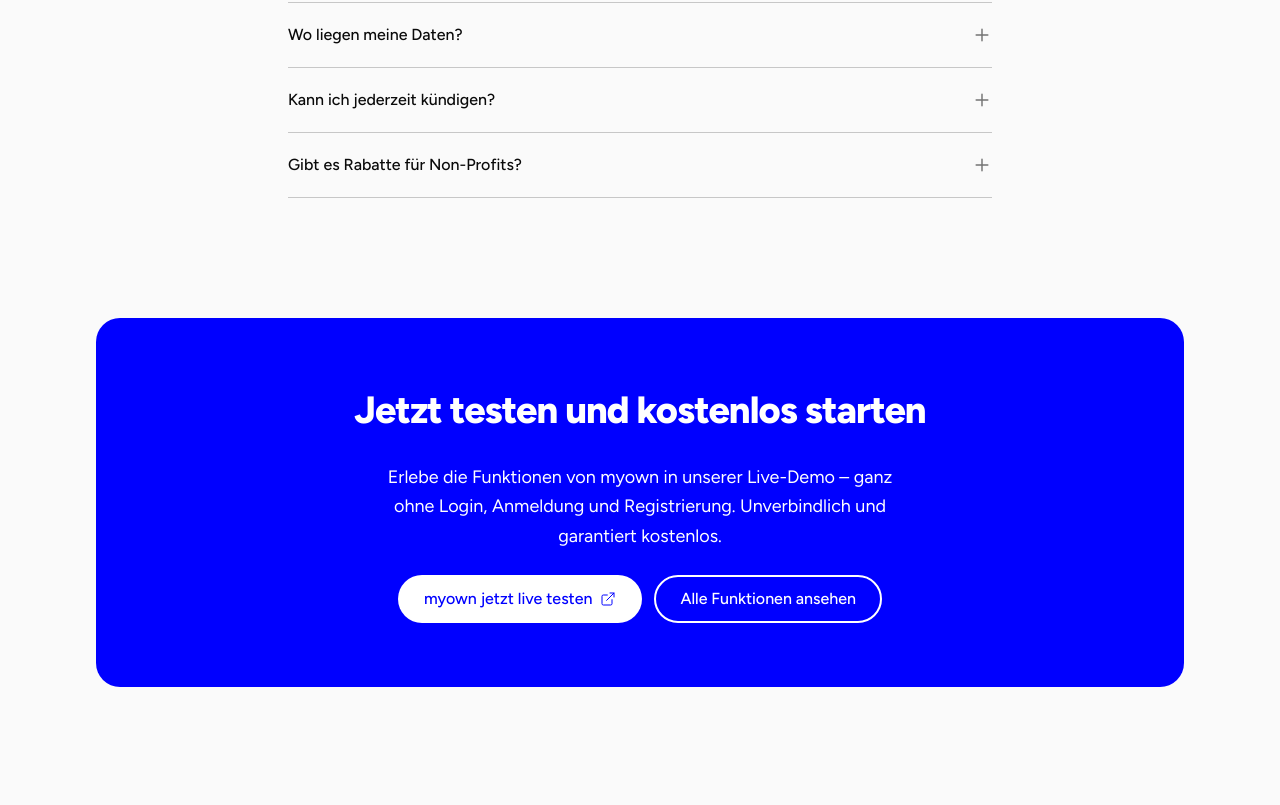
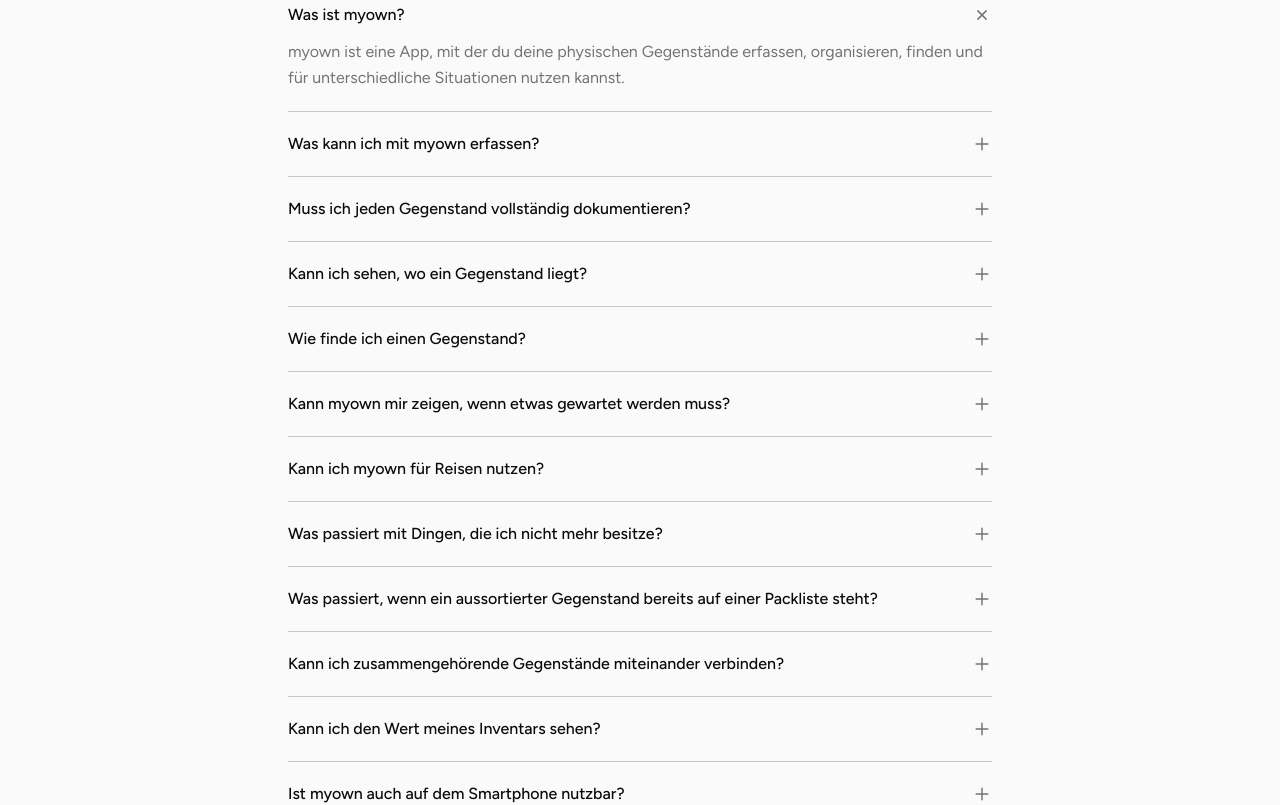
Before and after one commit to mrcldbrnr/marketing-page, a Next.js app: page /faq in a window 1280 px wide. Shown: the part 360-1165 px from the top of the page. Built offline with nearby package versions, Linux system fonts and the light colour scheme; no server answers.

Commit message:
faq: initial commit

```diff
--- a/src/app/faq/page.tsx
+++ b/src/app/faq/page.tsx
@@ -1,24 +1,28 @@
 import { Faq } from "@/components/sections/faq";
 import { Cta } from "@/components/sections/cta";
-import { pricing } from "@/content/pricing";
-import { siteConfig } from "@/content/site";
+import { faqPage } from "@/content/faq";
 import { createMetadata } from "@/lib/metadata";
 
 export const metadata = createMetadata({
   title: "FAQ",
-  description: "Antworten auf die häufigsten Fragen zu myown.",
+  description: faqPage.hero.description,
   path: "/faq",
 });
 
 export default function FaqPage() {
   return (
     <>
-      <Faq headingLevel="h1" className="pt-[2.25rem] pb-[60px] lg:pt-[4.25rem] lg:pb-[60px]" />
+      <Faq
+        headingLevel="h1"
+        title={faqPage.hero.title}
+        description={faqPage.hero.description}
+        className="pt-[2.25rem] pb-[60px] lg:pt-[4.25rem] lg:pb-[60px]"
+      />
       <Cta
-        title={pricing.cta.title}
-        description={pricing.cta.description}
-        primaryCta={{ label: pricing.cta.label, href: siteConfig.appUrl, external: true }}
-        secondaryCta={{ label: "Alle Funktionen ansehen", href: "/funktionen" }}
+        title={faqPage.cta.title}
+        description=""
+        primaryCta={{ label: faqPage.cta.label, href: "/funktionen" }}
+        secondaryCta={{ label: faqPage.cta.secondaryLabel, href: "/preisplan" }}
         className="pt-[60px] lg:pt-[60px]"
       />
     </>
--- a/src/components/sections/faq.tsx
+++ b/src/components/sections/faq.tsx
@@ -4,23 +4,26 @@ import { faq } from "@/content/landing";
 type FaqProps = {
   /** Pass "h1" when this section carries the page title (the /faq page). */
   headingLevel?: "h1" | "h2";
+  title?: string;
+  description?: string;
   className?: string;
 };
 
 /**
  * Uses native <details>/<summary> — accessible and keyboard-operable without
- * any client-side JavaScript.
+ * any client-side JavaScript. The first item starts open so the accordion
+ * doesn't read as fully collapsed/empty on load.
  */
-export function Faq({ headingLevel = "h2", className }: FaqProps) {
+export function Faq({ headingLevel = "h2", title = faq.title, description, className }: FaqProps) {
   return (
     <Section id="faq" containerWidth="narrow" className={className}>
-      <SectionHeading as={headingLevel} eyebrow={faq.eyebrow} title={faq.title} />
+      <SectionHeading as={headingLevel} eyebrow={faq.eyebrow} title={title} description={description} />
 
       <div
         className={`${headingLevel === "h1" ? "mt-22" : "mt-12"} divide-y divide-border border-y border-border`}
       >
-        {faq.items.map((item) => (
-          <details key={item.question} className="group py-5">
+        {faq.items.map((item, index) => (
+          <details key={item.question} className="group py-5" open={index === 0}>
             <summary className="flex cursor-pointer list-none items-center justify-between gap-4 font-medium marker:hidden focus-visible:outline-2 focus-visible:outline-offset-4 focus-visible:outline-accent">
               {item.question}
               <svg
--- /dev/null
+++ b/src/content/faq.ts
@@ -0,0 +1,17 @@
+/**
+ * Page-specific copy for /faq — the hero and closing CTA. The actual
+ * questions/answers live in `landing.ts`'s `faq.items`, shared with the
+ * homepage's FAQ teaser section.
+ */
+
+export const faqPage = {
+  hero: {
+    title: "Fragen? Hier findest du die Antworten.",
+    description: "Alles Wichtige zu myown, deinen Gegenständen und den Funktionen der App.",
+  },
+  cta: {
+    title: "Noch nicht überzeugt? Schau dir myown in Aktion an.",
+    label: "Funktionen ansehen",
+    secondaryLabel: "Preispläne vergleichen",
+  },
+} as const;
--- a/src/content/landing.ts
+++ b/src/content/landing.ts
@@ -82,24 +82,73 @@ export const faq = {
   title: "Häufige Fragen",
   items: [
     {
-      question: "Wie lange dauert die Einrichtung?",
+      question: "Was ist myown?",
       answer:
-        "Die meisten Teams sind in unter einer Stunde startklar. Für Migrationen aus bestehenden Systemen unterstützen wir kostenlos.",
+        "myown ist eine App, mit der du deine physischen Gegenstände erfassen, organisieren, finden und für unterschiedliche Situationen nutzen kannst.",
     },
     {
-      question: "Wo liegen meine Daten?",
+      question: "Was kann ich mit myown erfassen?",
       answer:
-        "In Rechenzentren in der Schweiz oder der EU – du wählst die Region bei der Einrichtung.",
+        "Grundsätzlich alles, was dir gehört – von Möbeln und Kleidung bis zu Elektronik, Sportausrüstung oder Küchenutensilien.",
     },
     {
-      question: "Kann ich jederzeit kündigen?",
+      question: "Muss ich jeden Gegenstand vollständig dokumentieren?",
       answer:
-        "Ja. Monatsabos sind auf Monatsende kündbar, Jahresabos zum Ablauf der Laufzeit. Ein Datenexport ist immer möglich.",
+        "Nein. Nur der Name ist erforderlich. Alle weiteren Angaben wie Foto, Marke, Standort, Kaufpreis, Zustand oder Dokumente sind optional.",
     },
     {
-      question: "Gibt es Rabatte für Non-Profits?",
+      question: "Kann ich sehen, wo ein Gegenstand liegt?",
       answer:
-        "Ja, gemeinnützige Organisationen und Bildungseinrichtungen erhalten 50 % Rabatt. Melde dich einfach bei uns.",
+        "Ja. Standorte können zweistufig erfasst werden, zum Beispiel Keller → Werkzeugregal oder Küche → Vorratsschrank.",
+    },
+    {
+      question: "Wie finde ich einen Gegenstand?",
+      answer:
+        "Über die Live-Suche kannst du dein gesamtes Inventar durchsuchen. Dabei werden alle erfassten Felder berücksichtigt. Zusätzlich kannst du das Inventar nach Kategorie, Standort, Zustand, Status, Kaufpreis und weiteren Eigenschaften filtern.",
+    },
+    {
+      question: "Kann myown mir zeigen, wenn etwas gewartet werden muss?",
+      answer:
+        "Ja. Das Dashboard zeigt Gegenstände, die Aufmerksamkeit benötigen, zum Beispiel bei Wartungsbedarf, Reparaturen oder einem defekten Zustand.",
+    },
+    {
+      question: "Kann ich myown für Reisen nutzen?",
+      answer:
+        "Ja. Im Bereich «Ich verreise» kannst du Packlisten erstellen und dafür direkt Gegenstände aus deinem bestehenden Inventar auswählen.",
+    },
+    {
+      question: "Was passiert mit Dingen, die ich nicht mehr besitze?",
+      answer:
+        "Sie können als «Aussortiert» markiert werden, zum Beispiel weil sie verkauft, verschenkt, verloren, gestohlen, zerstört oder entsorgt wurden. Dadurch verschwinden sie aus dem aktiven Inventar, bleiben aber nachvollziehbar.",
+    },
+    {
+      question: "Was passiert, wenn ein aussortierter Gegenstand bereits auf einer Packliste steht?",
+      answer:
+        "Der Gegenstand bleibt auf der bestehenden Packliste sichtbar und erhält den Hinweis «Aussortiert». Er kann jedoch nicht neu zu einer Packliste hinzugefügt werden.",
+    },
+    {
+      question: "Kann ich zusammengehörende Gegenstände miteinander verbinden?",
+      answer:
+        "Ja. Du kannst Gegenstände miteinander verknüpfen, zum Beispiel Ski und Skischuhe, Velo und Helm oder Kamera und Stativ. Die Verknüpfung funktioniert in beide Richtungen.",
+    },
+    {
+      question: "Kann ich den Wert meines Inventars sehen?",
+      answer:
+        "myown summiert die hinterlegten Kaufpreise und zeigt den erfassten Kaufwert insgesamt sowie nach Kategorien. Es wird kein aktueller Zeitwert berechnet.",
+    },
+    {
+      question: "Ist myown auch auf dem Smartphone nutzbar?",
+      answer: "Ja. myown ist als responsive Web-App für Desktop, Tablet und Smartphone konzipiert.",
+    },
+    {
+      question: "Was kostet myown?",
+      answer:
+        "Der Free-Plan enthält alle aktuellen Kernfunktionen. Der Pro-Plan ergänzt zusätzliche Services wie automatisierte Erfassung von Gegenständen per Foto-Upload, Marktplatz-Anbindungen, Versicherungsschutz und Reparaturservices.",
+    },
+    {
+      question: "Gibt es geteilte Konten für mehrere Personen im gleichen Haushalt?",
+      answer:
+        "In der aktuellen Version nicht. Die Anwendung ist als Single-User-Applikation konzipiert. Multi-User-Funktionen sind derzeit nicht Bestandteil des Funktionsumfangs.",
     },
   ],
 };
```
